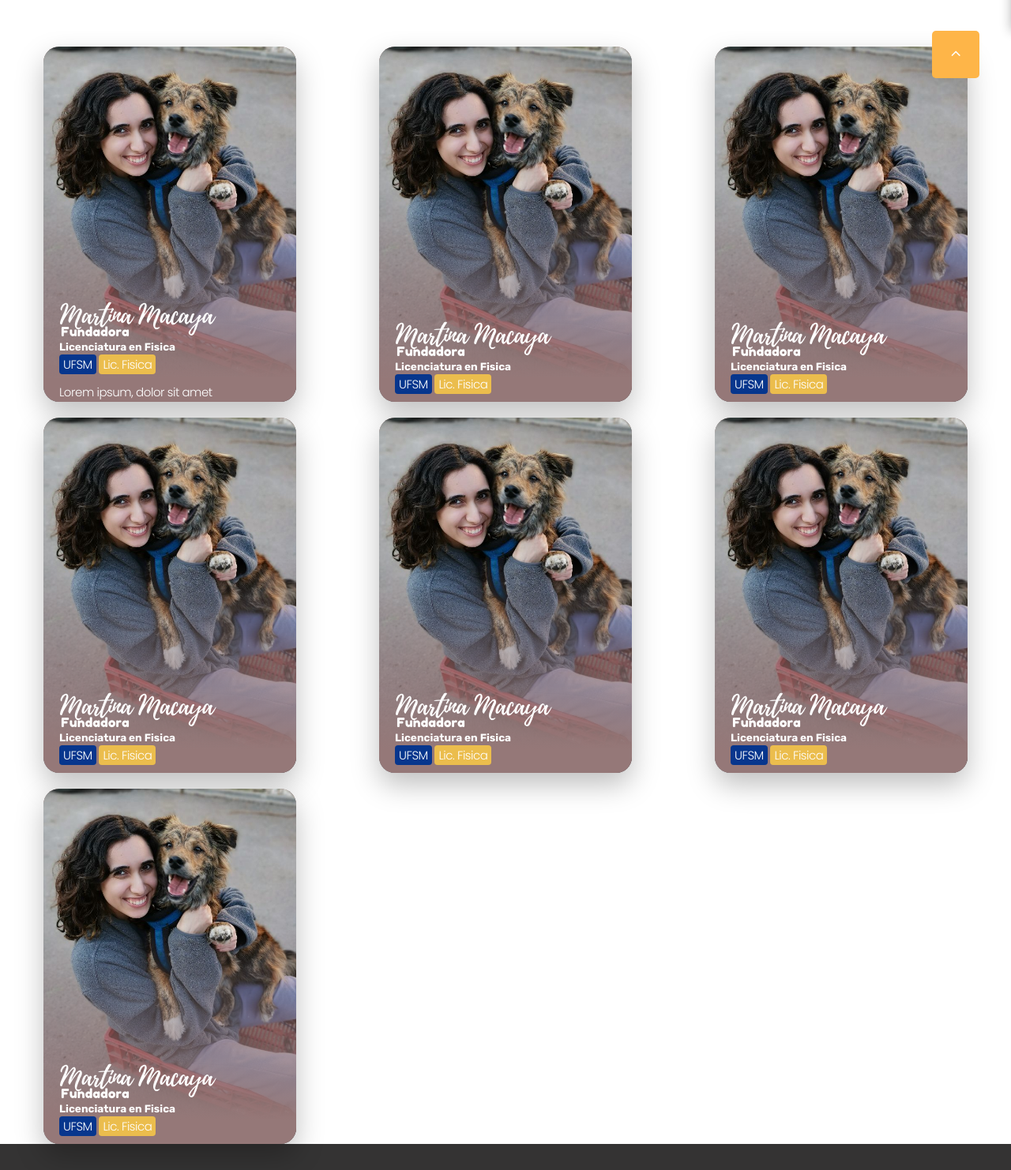
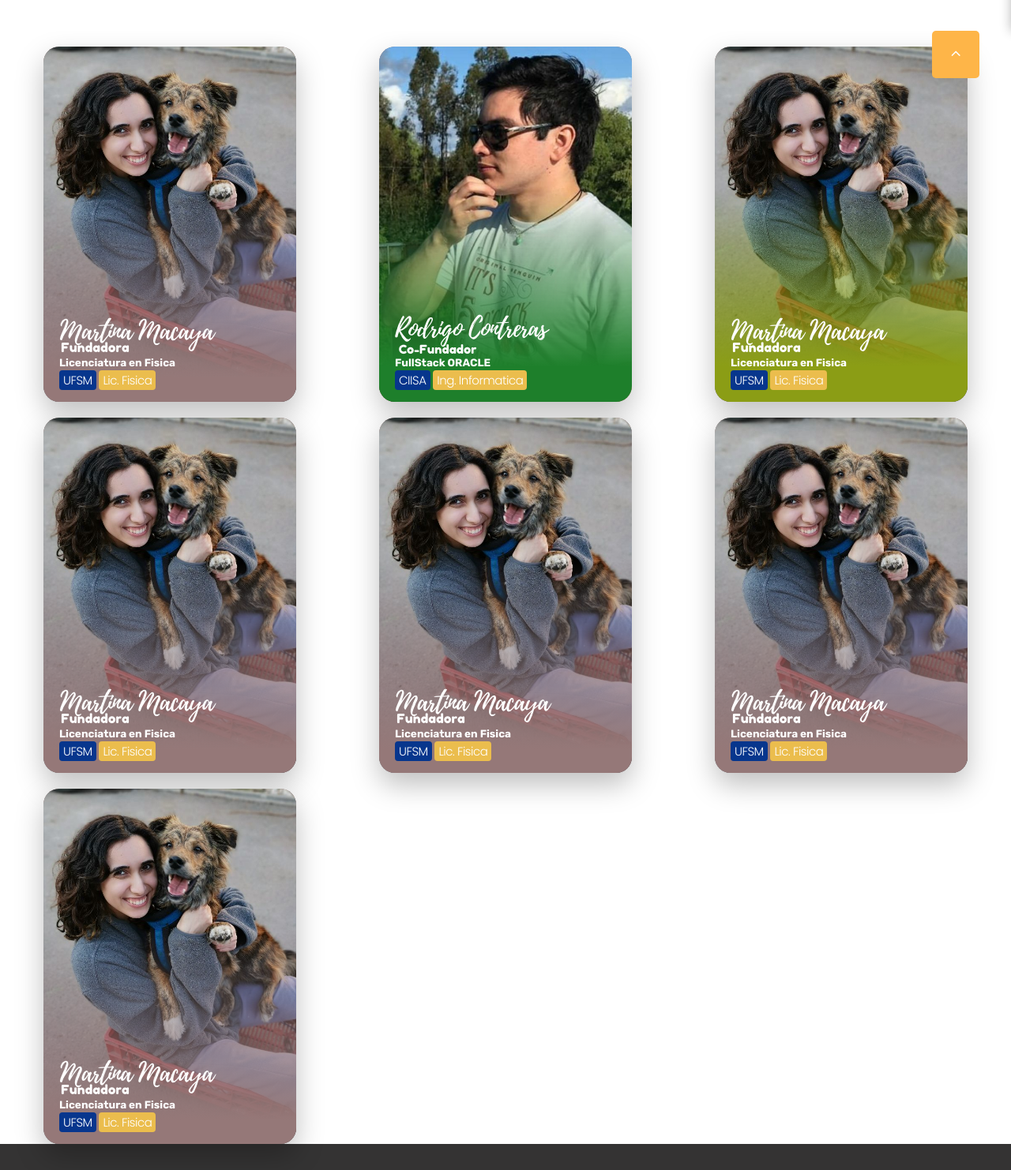
Before and after one commit to Rockohxc/sabiduriaCompartida, a plain HTML site: page equipo.html in a window 1280 px wide. Shown: the part 761-2243 px from the top of the page at 79% size. Drawn offline with Linux system fonts and the light colour scheme.

Commit message:
Se agregan iconos de redes sociales, se agrega a Rodrigo Contreras a la página equipo con sus respectivas imagenes

```diff
--- a/css/equipo.css
+++ b/css/equipo.css
@@ -28,6 +28,8 @@
 
 }
 
+
+/* Aquí van los cambios para la iluminación gradiente*/
 .tarjeta .poster::before
 {
     content: '';
@@ -40,11 +42,53 @@
     z-index: 1;
 }
 
+.tarjeta .poster-rodrigo::before
+{
+    content: '';
+    position: absolute;
+    bottom: -180px;
+    width: 100%;
+    height: 100%;
+    background: linear-gradient(0deg, #1e7f2b 50%, transparent);
+    transition: 0.5s;
+    z-index: 1;
+}
+
+.tarjeta .poster-salvador::before
+{
+    content: '';
+    position: absolute;
+    bottom: -180px;
+    width: 100%;
+    height: 100%;
+    background: linear-gradient(0deg, #8b9d15 50%, transparent);
+    transition: 0.5s;
+    z-index: 1;
+}
+
+
+/* Aquí termina el efecto iluminación gradiente*/
+
+
+/* Aquí empieza el efecto cortina*/
 .tarjeta:hover .poster::before
 {
     bottom: 0px
 }
 
+.tarjeta:hover .poster-rodrigo::before
+{
+    bottom: 0px
+}
+
+.tarjeta:hover .poster-salvador::before
+{
+    bottom: 0px
+}
+
+
+
+/* Aquí termina el efecto cortina*/
 .tarjeta .poster img
 {
     width: 100%;
@@ -61,7 +105,7 @@
 .tarjeta .details
 {
     position: absolute;
-    bottom: -170px;
+    bottom: -190px;
     left: 0;
     padding: 20px;
     width: 100%;
--- a/equipo.html
+++ b/equipo.html
@@ -124,7 +124,30 @@
 
 
         <div class="tarjeta">
-          <div class="poster">
+          <div class="poster-rodrigo">
+              <img src="images/posterRodrigo.jpg">
+          </div>
+          <div class="details">
+              <img src="images/nombreRodrigo.png" class="logoTitulo">
+              <h4>FullStack ORACLE</h4>
+              <div class="tags">
+                  <span>CIISA</span>
+                  <span>Ing. Informatica</span>
+              </div>
+              <div class="info">
+                  Lorem ipsum, dolor sit amet consectetur adipisicing elit. Qui nulla omnis vel fuga explicabo, nemo ex, facilis voluptates reiciendis id accusamus repellat. Nesciunt cumque minima eius, sed hic nobis itaque.
+              </div>
+              <div class="iconos">
+                <ul class="redes-sociales">
+                  <li><a class="icon fa-instagram" href="https://www.instagram.com/sabiduria.compartida/" target="_blank"></a></li>
+                  <li><a class="icon fa-youtube-play" href="#"></a></li>
+                </ul>
+              </div>
+          </div>
+        </div>
+
+        <div class="tarjeta">
+          <div class="poster-salvador">
               <img src="images/posterMartina.jpg">
           </div>
           <div class="details">
@@ -136,6 +159,12 @@
               </div>
               <div class="info">
                   Lorem ipsum, dolor sit amet consectetur adipisicing elit. Qui nulla omnis vel fuga explicabo, nemo ex, facilis voluptates reiciendis id accusamus repellat. Nesciunt cumque minima eius, sed hic nobis itaque.
+              </div>
+              <div class="iconos">
+                <ul class="redes-sociales">
+                  <li><a class="icon fa-instagram" href="https://www.instagram.com/sabiduria.compartida/" target="_blank"></a></li>
+                  <li><a class="icon fa-youtube-play" href="#"></a></li>
+                </ul>
               </div>
           </div>
         </div>
@@ -154,22 +183,11 @@
               <div class="info">
                   Lorem ipsum, dolor sit amet consectetur adipisicing elit. Qui nulla omnis vel fuga explicabo, nemo ex, facilis voluptates reiciendis id accusamus repellat. Nesciunt cumque minima eius, sed hic nobis itaque.
               </div>
-          </div>
-        </div>
-
-        <div class="tarjeta">
-          <div class="poster">
-              <img src="images/posterMartina.jpg">
-          </div>
-          <div class="details">
-              <img src="images/nombreMartina.png" class="logoTitulo">
-              <h4>Licenciatura en Fisica</h4>
-              <div class="tags">
-                  <span>UFSM</span>
-                  <span>Lic. Fisica</span>
-              </div>
-              <div class="info">
-                  Lorem ipsum, dolor sit amet consectetur adipisicing elit. Qui nulla omnis vel fuga explicabo, nemo ex, facilis voluptates reiciendis id accusamus repellat. Nesciunt cumque minima eius, sed hic nobis itaque.
+              <div class="iconos">
+                <ul class="redes-sociales">
+                  <li><a class="icon fa-instagram" href="https://www.instagram.com/sabiduria.compartida/" target="_blank"></a></li>
+                  <li><a class="icon fa-youtube-play" href="#"></a></li>
+                </ul>
               </div>
           </div>
         </div>
@@ -188,6 +206,12 @@
               <div class="info">
                   Lorem ipsum, dolor sit amet consectetur adipisicing elit. Qui nulla omnis vel fuga explicabo, nemo ex, facilis voluptates reiciendis id accusamus repellat. Nesciunt cumque minima eius, sed hic nobis itaque.
               </div>
+              <div class="iconos">
+                <ul class="redes-sociales">
+                  <li><a class="icon fa-instagram" href="https://www.instagram.com/sabiduria.compartida/" target="_blank"></a></li>
+                  <li><a class="icon fa-youtube-play" href="#"></a></li>
+                </ul>
+              </div>
           </div>
         </div>
 
@@ -205,6 +229,12 @@
               <div class="info">
                   Lorem ipsum, dolor sit amet consectetur adipisicing elit. Qui nulla omnis vel fuga explicabo, nemo ex, facilis voluptates reiciendis id accusamus repellat. Nesciunt cumque minima eius, sed hic nobis itaque.
               </div>
+              <div class="iconos">
+                <ul class="redes-sociales">
+                  <li><a class="icon fa-instagram" href="https://www.instagram.com/sabiduria.compartida/" target="_blank"></a></li>
+                  <li><a class="icon fa-youtube-play" href="#"></a></li>
+                </ul>
+              </div>
           </div>
         </div>
 
@@ -221,6 +251,12 @@
               </div>
               <div class="info">
                   Lorem ipsum, dolor sit amet consectetur adipisicing elit. Qui nulla omnis vel fuga explicabo, nemo ex, facilis voluptates reiciendis id accusamus repellat. Nesciunt cumque minima eius, sed hic nobis itaque.
+              </div>
+              <div class="iconos">
+                <ul class="redes-sociales">
+                  <li><a class="icon fa-instagram" href="https://www.instagram.com/sabiduria.compartida/" target="_blank"></a></li>
+                  <li><a class="icon fa-youtube-play" href="#"></a></li>
+                </ul>
               </div>
           </div>
         </div>
```
Also changed, not shown: images/nombreRodrigo.png (added), images/posterRodrigo.jpg (added).
